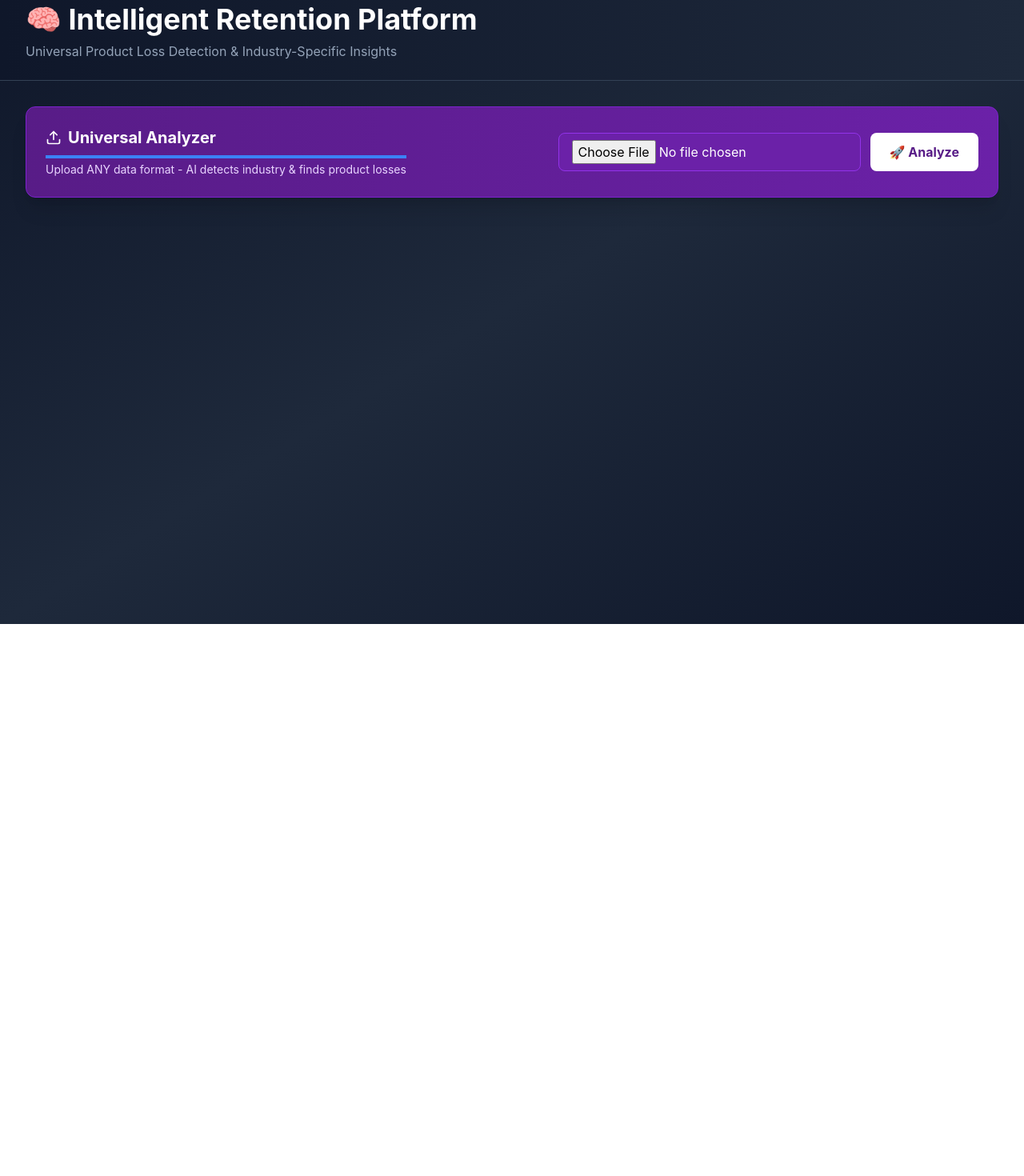
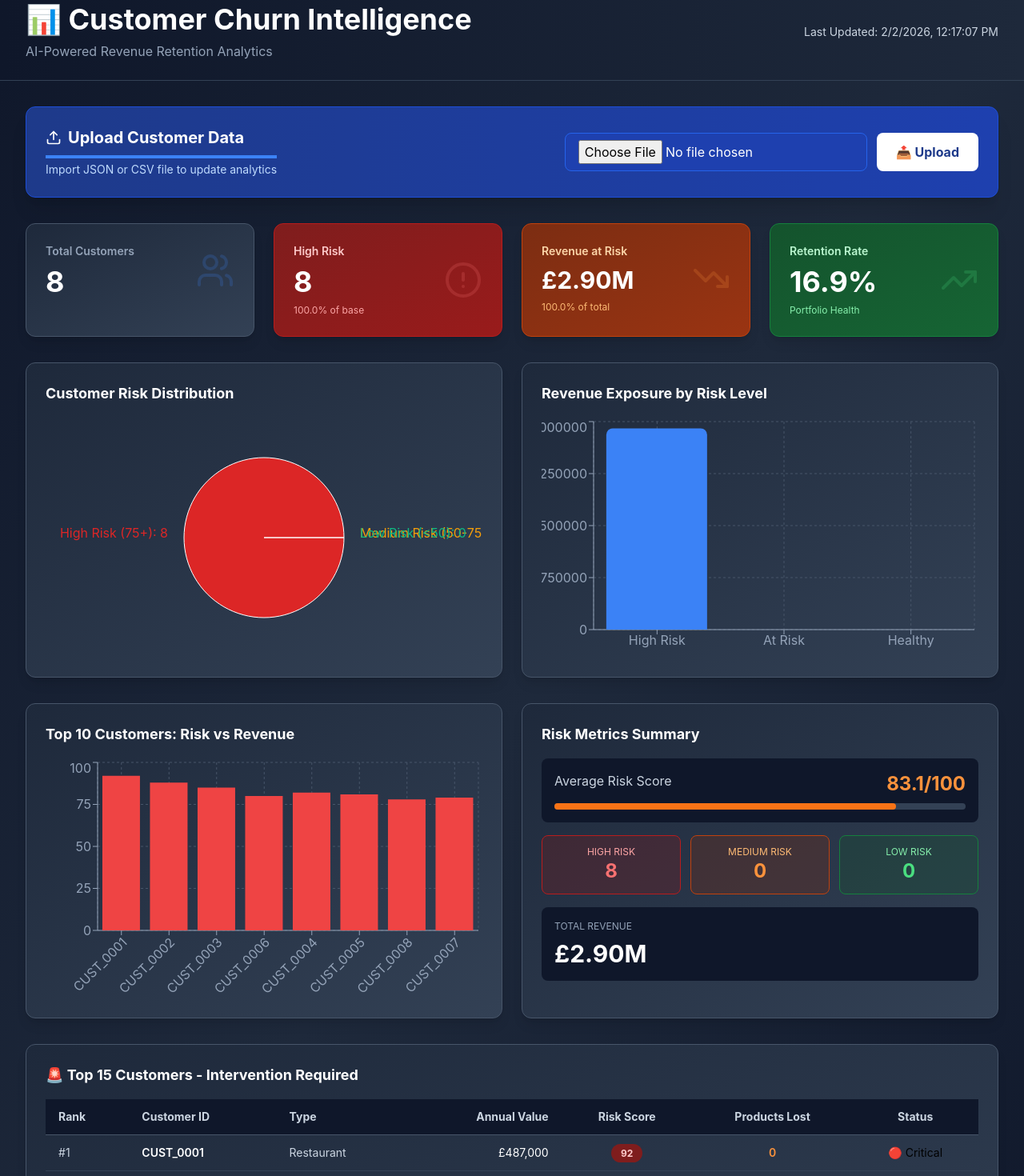
Before and after one commit to ROSI9979/churn-detection, a Next.js app: page /dashboard in a window 1280 px wide. Shown: the part 20-1490 px from the top of the page at 80% size. Before the commit the page ends 800 px from the top, so only its background shows below. Built offline with nearby package versions, Linux system fonts and the light colour scheme.

Commit message:
Complete dashboard - churn risk + product loss + all metrics

```diff
--- a/app/dashboard/page.tsx
+++ b/app/dashboard/page.tsx
@@ -2,7 +2,7 @@
 
 import { useState, useEffect } from 'react'
 import { BarChart, Bar, PieChart, Pie, Cell, XAxis, YAxis, CartesianGrid, Tooltip, ResponsiveContainer } from 'recharts'
-import { AlertCircle, TrendingDown, Users, Upload } from 'lucide-react'
+import { AlertCircle, TrendingDown, Upload, Package, Users, DollarSign, TrendingUp } from 'lucide-react'
 
 export default function Dashboard() {
   const [customers, setCustomers] = useState<any[]>([])
@@ -24,7 +24,7 @@ export default function Dashboard() {
       if (json.success) {
         setCustomers(json.data)
         setInsights(json.analysis)
-        alert('✅ Analyzed ' + json.data.length + ' customers across ' + json.analysis.industry + ' industry!')
+        alert('✅ Analyzed ' + json.data.length + ' customers!')
       } else {
         alert('❌ ' + json.error)
       }
@@ -38,29 +38,55 @@ export default function Dashboard() {
   if (loading) return <div className="flex items-center justify-center min-h-screen bg-slate-900"><p className="text-white text-2xl">📊 Loading...</p></div>
 
   const highRisk = customers.filter((c: any) => c.churn_risk_score >= 75).length
+  const mediumRisk = customers.filter((c: any) => c.churn_risk_score >= 50 && c.churn_risk_score < 75).length
+  const lowRisk = customers.filter((c: any) => c.churn_risk_score < 50).length
   const totalRevenue = customers.reduce((a: number, c: any) => a + (c.clv || 0), 0)
-  const totalLoss = customers.reduce((a: number, c: any) => a + (c.total_lost_revenue || 0), 0)
+  const revenueAtRisk = customers.filter((c: any) => c.churn_risk_score >= 75).reduce((a: number, c: any) => a + (c.clv || 0), 0)
+  const avgRisk = customers.length ? customers.reduce((a: number, c: any) => a + c.churn_risk_score, 0) / customers.length : 0
+  const retention = 100 - avgRisk
+
+  const riskDistribution = [
+    { name: 'High Risk (75+)', value: highRisk, fill: '#dc2626' },
+    { name: 'Medium Risk (50-75)', value: mediumRisk, fill: '#f59e0b' },
+    { name: 'Low Risk (<50)', value: lowRisk, fill: '#10b981' }
+  ]
+
+  const topCustomers = customers.sort((a: any, b: any) => (b.clv || 0) - (a.clv || 0)).slice(0, 10)
+  const riskByRevenue = topCustomers.map((c: any) => ({ name: c.customer_id, risk: c.churn_risk_score, revenue: c.clv || 0 }))
+
+  const revenueTrend = [
+    { name: 'High Risk', value: revenueAtRisk },
+    { name: 'At Risk', value: customers.filter((c: any) => c.churn_risk_score >= 50 && c.churn_risk_score < 75).reduce((a: number, c: any) => a + (c.clv || 0), 0) },
+    { name: 'Healthy', value: customers.filter((c: any) => c.churn_risk_score < 50).reduce((a: number, c: any) => a + (c.clv || 0), 0) }
+  ]
 
   return (
     <div className="min-h-screen bg-gradient-to-br from-slate-900 via-slate-800 to-slate-900">
       <div className="bg-gradient-to-r from-slate-900 to-slate-800 border-b border-slate-700 sticky top-0 z-50">
         <div className="max-w-7xl mx-auto px-8 py-6">
-          <h1 className="text-4xl font-bold text-white">🧠 Intelligent Retention Platform</h1>
-          <p className="text-slate-400 mt-2">Universal Product Loss Detection & Industry-Specific Insights</p>
+          <div className="flex justify-between items-center">
+            <div>
+              <h1 className="text-4xl font-bold text-white">📊 Customer Churn Intelligence</h1>
+              <p className="text-slate-400 mt-2">AI-Powered Revenue Retention Analytics</p>
+            </div>
+            <div className="text-right">
+              <p className="text-slate-300 text-sm">Last Updated: {new Date().toLocaleString()}</p>
+            </div>
+          </div>
         </div>
       </div>
 
       <div className="max-w-7xl mx-auto px-8 py-8">
-        <form onSubmit={handleUpload} className="bg-gradient-to-r from-purple-900 to-purple-800 border border-purple-700 rounded-xl p-6 mb-8 shadow-xl">
+        <form onSubmit={handleUpload} className="bg-gradient-to-r from-blue-900 to-blue-800 border border-blue-700 rounded-xl p-6 mb-8 shadow-xl">
           <div className="flex items-center justify-between">
             <div>
-              <h2 className="text-xl font-bold text-white flex items-center gap-2"><Upload className="w-5 h-5" /> Universal Analyzer</h2>
-              <p className="text-purple-200 text-sm mt-1">Upload ANY data format - AI detects industry & finds product losses</p>
+              <h2 className="text-xl font-bold text-white flex items-center gap-2"><Upload className="w-5 h-5" /> Upload Customer Data</h2>
+              <p className="text-blue-200 text-sm mt-1">Import JSON or CSV file to update analytics</p>
             </div>
             <div className="flex gap-3">
-              <input type="file" name="file" accept=".json,.csv" required className="px-4 py-2 rounded-lg bg-purple-800 text-white border border-purple-600 cursor-pointer" />
-              <button type="submit" disabled={uploading} className="bg-white text-purple-900 px-6 py-2 rounded-lg font-bold hover:bg-purple-50 disabled:opacity-50">
-                {uploading ? '⏳ Analyzing' : '🚀 Analyze'}
+              <input type="file" name="file" accept=".json,.csv" required className="px-4 py-2 rounded-lg bg-blue-800 text-white border border-blue-600 cursor-pointer" />
+              <button type="submit" disabled={uploading} className="bg-white text-blue-900 px-6 py-2 rounded-lg font-bold hover:bg-blue-50 disabled:opacity-50 flex items-center gap-2">
+                {uploading ? '⏳' : '📤'} {uploading ? 'Uploading' : 'Upload'}
               </button>
             </div>
           </div>
@@ -68,103 +94,186 @@ export default function Dashboard() {
 
         {customers.length === 0 ? (
           <div className="bg-slate-800 border border-slate-700 rounded-xl p-12 text-center">
-            <p className="text-slate-300 text-lg">Upload data to see AI-powered industry analysis</p>
+            <p className="text-slate-300 text-lg">Upload data to see analytics</p>
           </div>
         ) : (
           <>
-            {insights && (
-              <>
-                <div className="grid grid-cols-5 gap-4 mb-8">
-                  <div className="bg-blue-900 rounded-xl p-4 border border-blue-700">
-                    <p className="text-blue-200 text-xs">Industry</p>
-                    <p className="text-2xl font-bold text-white mt-2 capitalize">{insights.industry}</p>
+            <div className="grid grid-cols-4 gap-6 mb-8">
+              <div className="bg-gradient-to-br from-slate-800 to-slate-700 border border-slate-600 rounded-xl p-6 shadow-lg hover:shadow-xl transition">
+                <div className="flex items-center justify-between">
+                  <div>
+                    <p className="text-slate-400 text-sm font-semibold">Total Customers</p>
+                    <p className="text-4xl font-bold text-white mt-2">{customers.length}</p>
                   </div>
-                  <div className="bg-red-900 rounded-xl p-4 border border-red-700">
-                    <p className="text-red-200 text-xs">High Risk</p>
-                    <p className="text-2xl font-bold text-white mt-2">{insights.high_risk_customers}</p>
+                  <Users className="w-12 h-12 text-blue-500 opacity-20" />
                 </div>
-                  <div className="bg-orange-900 rounded-xl p-4 border border-orange-700">
-                    <p className="text-orange-200 text-xs">Revenue Loss</p>
-                    <p className="text-2xl font-bold text-white mt-2">£{(insights.total_lost_revenue/1000000).toFixed(2)}M</p>
               </div>
-                  <div className="bg-purple-900 rounded-xl p-4 border border-purple-700">
-                    <p className="text-purple-200 text-xs">Avg Products Lost</p>
-                    <p className="text-2xl font-bold text-white mt-2">{insights.avg_products_lost}</p>
+
+              <div className="bg-gradient-to-br from-red-900 to-red-800 border border-red-700 rounded-xl p-6 shadow-lg hover:shadow-xl transition">
+                <div className="flex items-center justify-between">
+                  <div>
+                    <p className="text-red-200 text-sm font-semibold">High Risk</p>
+                    <p className="text-4xl font-bold text-white mt-2">{highRisk}</p>
+                    <p className="text-red-300 text-xs mt-2">{((highRisk/customers.length)*100).toFixed(1)}% of base</p>
                   </div>
-                  <div className="bg-green-900 rounded-xl p-4 border border-green-700">
-                    <p className="text-green-200 text-xs">Total CLV</p>
-                    <p className="text-2xl font-bold text-white mt-2">£{(insights.total_clv/1000000).toFixed(2)}M</p>
+                  <AlertCircle className="w-12 h-12 text-red-400 opacity-20" />
+                </div>
+              </div>
+
+              <div className="bg-gradient-to-br from-orange-900 to-orange-800 border border-orange-700 rounded-xl p-6 shadow-lg hover:shadow-xl transition">
+                <div className="flex items-center justify-between">
+                  <div>
+                    <p className="text-orange-200 text-sm font-semibold">Revenue at Risk</p>
+                    <p className="text-3xl font-bold text-white mt-2">£{(revenueAtRisk/1000000).toFixed(2)}M</p>
+                    <p className="text-orange-300 text-xs mt-2">{((revenueAtRisk/totalRevenue)*100).toFixed(1)}% of total</p>
+                  </div>
+                  <TrendingDown className="w-12 h-12 text-orange-400 opacity-20" />
+                </div>
+              </div>
+
+              <div className="bg-gradient-to-br from-green-900 to-green-800 border border-green-700 rounded-xl p-6 shadow-lg hover:shadow-xl transition">
+                <div className="flex items-center justify-between">
+                  <div>
+                    <p className="text-green-200 text-sm font-semibold">Retention Rate</p>
+                    <p className="text-4xl font-bold text-white mt-2">{retention.toFixed(1)}%</p>
+                    <p className="text-green-300 text-xs mt-2">Portfolio Health</p>
+                  </div>
+                  <TrendingUp className="w-12 h-12 text-green-400 opacity-20" />
+                </div>
               </div>
             </div>
 
             <div className="grid grid-cols-2 gap-6 mb-8">
               <div className="bg-gradient-to-br from-slate-800 to-slate-700 border border-slate-600 rounded-xl p-6 shadow-lg">
-                    <h3 className="text-lg font-bold text-white mb-4">🚨 Top Lost Products</h3>
-                    <div className="space-y-2">
-                      {insights.top_lost_products.slice(0, 5).map((p: any, i: number) => (
-                        <div key={i} className="bg-slate-900 rounded-lg p-3 flex justify-between">
-                          <span className="text-white">{p.product}</span>
-                          <span className="text-red-400 font-bold">£{(p.total_loss/1000000).toFixed(2)}M</span>
+                <h3 className="text-lg font-bold text-white mb-4">Customer Risk Distribution</h3>
+                <ResponsiveContainer width="100%" height={300}>
+                  <PieChart>
+                    <Pie data={riskDistribution} cx="50%" cy="50%" labelLine={false} label={({ name, value }) => `${name}: ${value}`} outerRadius={100} fill="#8884d8" dataKey="value">
+                      {riskDistribution.map((entry, index) => (
+                        <Cell key={`cell-${index}`} fill={entry.fill} />
+                      ))}
+                    </Pie>
+                    <Tooltip />
+                  </PieChart>
+                </ResponsiveContainer>
+              </div>
+
+              <div className="bg-gradient-to-br from-slate-800 to-slate-700 border border-slate-600 rounded-xl p-6 shadow-lg">
+                <h3 className="text-lg font-bold text-white mb-4">Revenue Exposure by Risk Level</h3>
+                <ResponsiveContainer width="100%" height={300}>
+                  <BarChart data={revenueTrend}>
+                    <CartesianGrid strokeDasharray="3 3" stroke="#475569" />
+                    <XAxis dataKey="name" stroke="#94a3b8" />
+                    <YAxis stroke="#94a3b8" />
+                    <Tooltip contentStyle={{ backgroundColor: '#1e293b', border: '1px solid #475569' }} />
+                    <Bar dataKey="value" fill="#3b82f6" radius={[8, 8, 0, 0]} />
+                  </BarChart>
+                </ResponsiveContainer>
+              </div>
+            </div>
+
+            <div className="grid grid-cols-2 gap-6 mb-8">
+              <div className="bg-gradient-to-br from-slate-800 to-slate-700 border border-slate-600 rounded-xl p-6 shadow-lg">
+                <h3 className="text-lg font-bold text-white mb-4">Top 10 Customers: Risk vs Revenue</h3>
+                <ResponsiveContainer width="100%" height={300}>
+                  <BarChart data={riskByRevenue}>
+                    <CartesianGrid strokeDasharray="3 3" stroke="#475569" />
+                    <XAxis dataKey="name" angle={-45} textAnchor="end" height={80} stroke="#94a3b8" />
+                    <YAxis stroke="#94a3b8" />
+                    <Tooltip contentStyle={{ backgroundColor: '#1e293b', border: '1px solid #475569' }} />
+                    <Bar dataKey="risk" fill="#ef4444" name="Risk Score" />
+                  </BarChart>
+                </ResponsiveContainer>
+              </div>
+
+              <div className="bg-gradient-to-br from-slate-800 to-slate-700 border border-slate-600 rounded-xl p-6 shadow-lg">
+                <h3 className="text-lg font-bold text-white mb-4">Risk Metrics Summary</h3>
+                <div className="space-y-4">
+                  <div className="bg-slate-900 rounded-lg p-4">
+                    <div className="flex justify-between mb-2">
+                      <span className="text-slate-300">Average Risk Score</span>
+                      <span className="text-2xl font-bold text-orange-400">{avgRisk.toFixed(1)}/100</span>
+                    </div>
+                    <div className="w-full bg-slate-700 rounded-full h-2">
+                      <div className="bg-orange-500 h-2 rounded-full" style={{ width: `${avgRisk}%` }}></div>
+                    </div>
+                  </div>
+
+                  <div className="grid grid-cols-3 gap-3 text-center">
+                    <div className="bg-red-900 bg-opacity-30 rounded-lg p-3 border border-red-700">
+                      <p className="text-red-300 text-xs">HIGH RISK</p>
+                      <p className="text-2xl font-bold text-red-400">{highRisk}</p>
+                    </div>
+                    <div className="bg-orange-900 bg-opacity-30 rounded-lg p-3 border border-orange-700">
+                      <p className="text-orange-300 text-xs">MEDIUM RISK</p>
+                      <p className="text-2xl font-bold text-orange-400">{mediumRisk}</p>
+                    </div>
+                    <div className="bg-green-900 bg-opacity-30 rounded-lg p-3 border border-green-700">
+                      <p className="text-green-300 text-xs">LOW RISK</p>
+                      <p className="text-2xl font-bold text-green-400">{lowRisk}</p>
+                    </div>
+                  </div>
+
+                  <div className="bg-slate-900 rounded-lg p-4 mt-4">
+                    <p className="text-slate-400 text-xs mb-2">TOTAL REVENUE</p>
+                    <p className="text-3xl font-bold text-white">£{(totalRevenue/1000000).toFixed(2)}M</p>
+                  </div>
+                </div>
+              </div>
+            </div>
+
+            {insights && insights.top_lost_products && (
+              <div className="bg-gradient-to-br from-slate-800 to-slate-700 border border-slate-600 rounded-xl p-6 shadow-lg mb-8">
+                <h3 className="text-lg font-bold text-white mb-4 flex items-center gap-2">
+                  <Package className="w-5 h-5 text-orange-400" /> 📦 Top Products Customers STOPPED Buying
+                </h3>
+                <div className="grid grid-cols-2 gap-4">
+                  {insights.top_lost_products.slice(0, 10).map((p: any, i: number) => (
+                    <div key={i} className="bg-red-900 bg-opacity-20 rounded-lg p-4 border border-red-700">
+                      <p className="text-white font-bold">{p.product}</p>
+                      <p className="text-red-400 text-sm mt-2">
+                        <span className="font-bold">{p.customers_lost}</span> customers lost |
+                        <span className="font-bold ml-2">£{(p.total_loss/1000000).toFixed(2)}M</span> loss
+                      </p>
                     </div>
                   ))}
                 </div>
               </div>
+            )}
 
             <div className="bg-gradient-to-br from-slate-800 to-slate-700 border border-slate-600 rounded-xl p-6 shadow-lg">
-                    <h3 className="text-lg font-bold text-white mb-4">📋 Industry Recommendations</h3>
-                    <div className="space-y-2">
-                      {insights.industry_recommendations.slice(0, 4).map((r: string, i: number) => (
-                        <div key={i} className="bg-slate-900 rounded-lg p-2 text-sm text-slate-300">✓ {r}</div>
-                      ))}
+              <div className="flex justify-between items-center mb-4">
+                <h3 className="text-lg font-bold text-white">🚨 Top 15 Customers - Intervention Required</h3>
               </div>
-                  </div>
-                </div>
-
-                <div className="bg-gradient-to-br from-slate-800 to-slate-700 border border-slate-600 rounded-xl p-6 shadow-lg mb-8">
-                  <h3 className="text-lg font-bold text-white mb-4">🎯 Retention Priority (Top 5 Customers)</h3>
-                  <div className="space-y-3">
-                    {insights.retention_priority.map((c: any, i: number) => (
-                      <div key={i} className="bg-slate-900 rounded-lg p-4 border-l-4 border-red-500">
-                        <div className="flex justify-between items-start">
-                          <div>
-                            <p className="font-bold text-white">{i+1}. {c.customer}</p>
-                            <p className="text-sm text-slate-400 mt-1">Risk: {c.risk.toFixed(1)}/100 | Revenue: £{(c.revenue_at_risk/1000).toFixed(0)}K</p>
-                            <p className="text-xs text-red-400 mt-2">📦 Lost Products: {c.products_to_recover.join(', ')}</p>
-                          </div>
-                          <span className="bg-red-900 text-red-200 px-3 py-1 rounded-full text-sm font-bold">URGENT</span>
-                        </div>
-                      </div>
-                    ))}
-                  </div>
-                </div>
-
-                <div className="bg-gradient-to-br from-slate-800 to-slate-700 border border-slate-600 rounded-xl p-6 shadow-lg">
-                  <h3 className="text-lg font-bold text-white mb-4">📊 All Customers Analysis</h3>
               <div className="overflow-x-auto">
                 <table className="w-full text-sm">
                   <thead className="bg-slate-900 border-b border-slate-600">
                     <tr>
-                          <th className="px-4 py-3 text-left text-slate-300">Customer</th>
-                          <th className="px-4 py-3 text-right text-slate-300">CLV</th>
-                          <th className="px-4 py-3 text-center text-slate-300">Risk</th>
+                      <th className="px-4 py-3 text-left text-slate-300">Rank</th>
+                      <th className="px-4 py-3 text-left text-slate-300">Customer ID</th>
+                      <th className="px-4 py-3 text-left text-slate-300">Type</th>
+                      <th className="px-4 py-3 text-right text-slate-300">Annual Value</th>
+                      <th className="px-4 py-3 text-center text-slate-300">Risk Score</th>
                       <th className="px-4 py-3 text-center text-slate-300">Products Lost</th>
-                          <th className="px-4 py-3 text-right text-slate-300">Loss Value</th>
                       <th className="px-4 py-3 text-center text-slate-300">Status</th>
                     </tr>
                   </thead>
                   <tbody>
-                        {customers.sort((a: any, b: any) => (b.churn_risk_score || 0) - (a.churn_risk_score || 0)).slice(0, 15).map((c: any) => (
-                          <tr key={c.customer_id} className="border-b border-slate-700 hover:bg-slate-900">
+                    {customers.sort((a: any, b: any) => (b.churn_risk_score || 0) - (a.churn_risk_score || 0)).slice(0, 15).map((c: any, i: number) => (
+                      <tr key={c.customer_id} className="border-b border-slate-700 hover:bg-slate-900 transition">
+                        <td className="px-4 py-3 text-slate-300">#{i + 1}</td>
                         <td className="px-4 py-3 font-semibold text-white">{c.customer_id}</td>
+                        <td className="px-4 py-3 text-slate-300">{c.business_type || 'N/A'}</td>
                         <td className="px-4 py-3 text-right text-white">£{(c.clv || 0).toLocaleString()}</td>
                         <td className="px-4 py-3 text-center">
-                              <span className={`px-2 py-1 rounded text-xs font-bold ${c.churn_risk_score >= 75 ? 'bg-red-900 text-red-200' : 'bg-orange-900 text-orange-200'}`}>
-                                {c.churn_risk_score?.toFixed(0)}
+                          <span className={`px-3 py-1 rounded-full text-xs font-bold ${c.churn_risk_score >= 75 ? 'bg-red-900 text-red-200' : 'bg-orange-900 text-orange-200'}`}>
+                            {c.churn_risk_score?.toFixed(0) || 0}
                           </span>
                         </td>
-                            <td className="px-4 py-3 text-center text-slate-300">{c.products_lost || 0}</td>
-                            <td className="px-4 py-3 text-right text-red-400">£{(c.total_lost_revenue || 0).toLocaleString()}</td>
-                            <td className="px-4 py-3 text-center">{c.trend_direction}</td>
+                        <td className="px-4 py-3 text-center text-orange-400 font-semibold">{c.products_lost || 0}</td>
+                        <td className="px-4 py-3 text-center">
+                          {c.churn_risk_score >= 75 ? '🔴 Critical' : '🟠 Warning'}
+                        </td>
                       </tr>
                     ))}
                   </tbody>
@@ -173,8 +282,6 @@ export default function Dashboard() {
             </div>
           </>
         )}
-          </>
-        )}
       </div>
     </div>
   )
```
Lines whose indentation alone changed are shown as unchanged.
